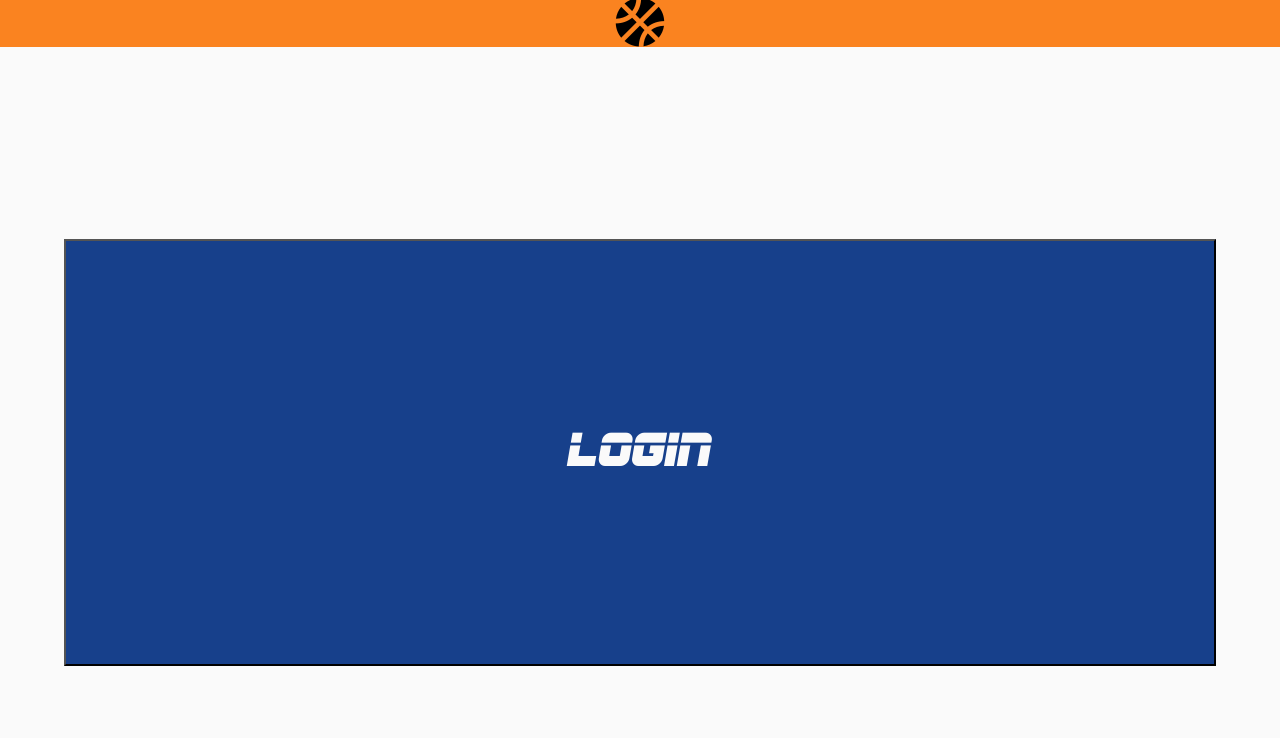
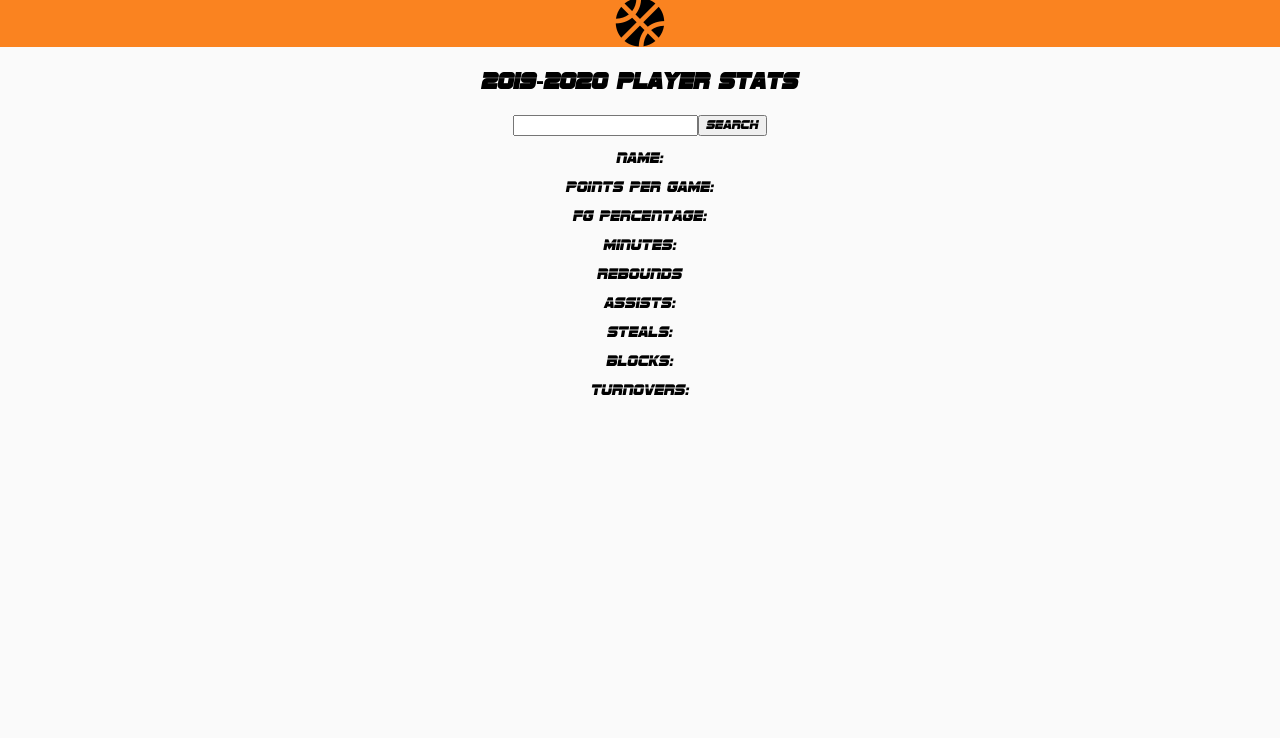
Before and after one commit to richtrunzo/nba-ranker, a website: page index.html in a window 1280 px wide. Shown: the part 62-800 px from the top of the page. Drawn offline with Linux system fonts and the light colour scheme.

Commit message:
Created html and css for the player stats page. #5.

```diff
--- a/index.html
+++ b/index.html
@@ -91,7 +91,7 @@
         <button class="homepage-btn create-ranking-btn">Create New Ranking</button>
       </div>
       <div class="row-three">
-        <button class="homepage-btn browse-ranking-btn">Browse Rankings</button>
+        <button class="homepage-btn browse-ranking-btn">Player Stats</button>
       </div>
     </div>
 
@@ -124,7 +124,7 @@
       <div class="results-container"></div>
     </div>
 
-    <div data-view="view" id="my-rankings" class="view active">
+    <div data-view="view" id="my-rankings" class="view hidden">
       <div class="row-one">
         <h2 class="text">My Rankings</h2>
       </div>
@@ -135,6 +135,27 @@
       </div>
     </div>
 
+    <div data-view="view" id="stats" class="view active">
+      <div class="row">
+        <h2 class="text">2019-2020 Player Stats</h2>
+      </div>
+      <div class="row">
+        <input type="text" class="stats=search-input">
+        <button class="text stats-search-button">SEARCH</button>
+      </div>
+      <div class="append-stats">
+        <p class="text row">Name:</p>
+        <p class="text row">Points Per Game:</p>
+        <p class="text row">FG Percentage:</p>
+        <p class="text row">Minutes:</p>
+        <p class="text row">Rebounds</p>
+        <p class="text row">Assists:</p>
+        <p class="text row">Steals:</p>
+        <p class="text row">Blocks:</p>
+        <p class="text row">Turnovers:</p>
+      </div>
+    </div>
+
   </main>
   <script src="js/data.js"></script>
   <script src="js/main.js"></script>
--- a/js/main.js
+++ b/js/main.js
@@ -25,17 +25,19 @@ var $createRankingForm = document.querySelector('.create-ranking-form');
 var $rankingTitle = document.querySelector('.ranking-title');
 var $rankingDescription = document.querySelector('.ranking-description');
 
+var $playerStatsButton = document.querySelector('.player-stats-btn');
+
 var $view = document.querySelectorAll('.view');
 
-document.addEventListener('DOMContentLoaded', function (event) {
-  if (data.profile.username !== null) {
-    viewSwap(3);
-    $myProfileContainer.innerHTML = '';
-    $view[3].appendChild(profileRender(data));
-  } else if (data.profile.username === null) {
-    viewSwap(0);
-  }
-});
+// document.addEventListener('DOMContentLoaded', function (event) {
+//   if (data.profile.username !== null) {
+//     viewSwap(3);
+//     $myProfileContainer.innerHTML = '';
+//     $view[3].appendChild(profileRender(data));
+//   } else if (data.profile.username === null) {
+//     viewSwap(0);
+//   }
+// });
 
 document.addEventListener('DOMContentLoaded', function (event) {
   for (var i = 0; i < data.rankings.length; i++) {
```
